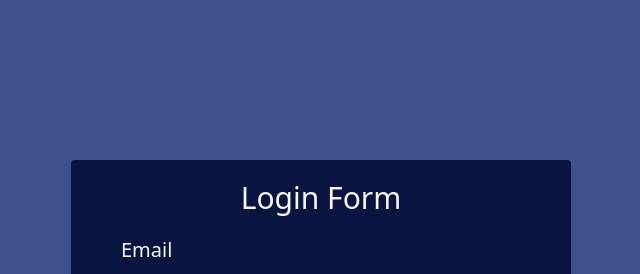
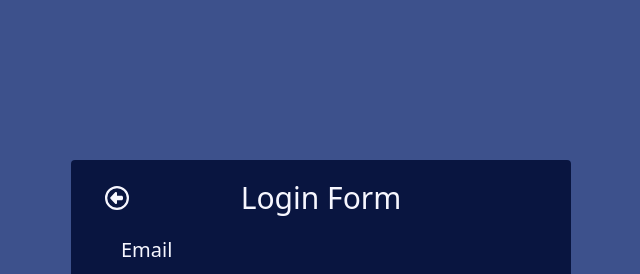
Before and after one commit to MahmoudTalass/blog-view, a React (Vite) app: page /login in a window 1280 px wide. Shown: the top 274 px of the page, without its empty margins (319-959 px from the left). Built offline with nearby package versions, Linux system fonts and the light colour scheme.

Commit message:
Add button to go back to home page and remove user state

```diff
--- a/src/components/Login.jsx
+++ b/src/components/Login.jsx
@@ -6,9 +6,11 @@ import InputField from "./InputField";
 import AuthenticationForm from "./AuthenticationForm";
 import SubmitButton from "./SubmitButton";
 import FormErrors from "./FormErrors";
+import { FontAwesomeIcon } from "@fortawesome/react-fontawesome";
+import { faArrowAltCircleLeft } from "@fortawesome/free-regular-svg-icons";
 
 function Login() {
-   const { user, setUser, token, setToken } = useAuth();
+   const { token, setToken } = useAuth();
    const [email, setEmail] = useState("");
    const [password, setPassword] = useState("");
    const [error, setError] = useState(null);
@@ -33,12 +35,10 @@ function Login() {
          if (!response.ok) {
             setError(json.error);
             setToken(null);
-            setUser(null);
             return;
          }
 
          setToken(json.token);
-         setUser(json.user);
          localStorage.setItem("token", json.token);
          setPassword("");
          setError(null);
@@ -47,14 +47,19 @@ function Login() {
       }
    }
 
-   console.log("user:", user, "token:", token);
-   if (token && user) {
+   if (token) {
       return <Navigate to="/" />;
    }
 
    return (
       <AuthenticationForm handleSubmit={handleSubmitLogin}>
-         <h1 className="text-3xl">Login Form</h1>
+         <div className="flex items-center relative">
+            {" "}
+            <Link to="/" className="absolute right-[17rem]">
+               <FontAwesomeIcon icon={faArrowAltCircleLeft} size="xl" />
+            </Link>
+            <h1 className="text-3xl">Login Form</h1>
+         </div>
          <InputField
             type="email"
             label="Email"
```
